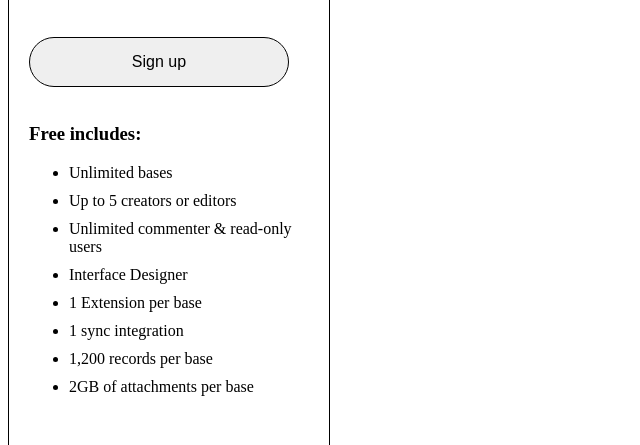
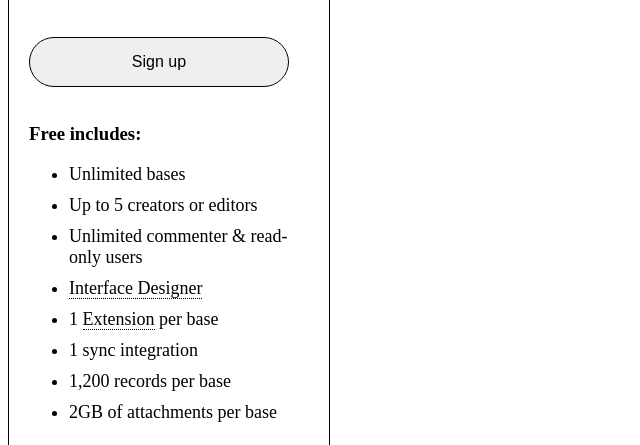
Before and after one commit to usiemeblessing/basic-html-card, a plain HTML site: page index.html in a window 1280 px wide. Shown: the part 338-783 px from the top of the page, without its empty margins (0-640 px from the left). Drawn offline with Linux system fonts and the light colour scheme.

Commit message:
modified index.html

```diff
--- a/index.html
+++ b/index.html
@@ -29,6 +29,11 @@
 
     ul li {
       margin-bottom: 10px;
+      font-size: 18px;
+    }
+
+    .interface {
+      border-bottom: 1px dotted black;
     }
   </style>
 
@@ -53,8 +58,8 @@
         <li>Unlimited bases</li>
         <li>Up to 5 creators or editors</li>
         <li>Unlimited commenter & read-only users</li>
-        <li>Interface Designer</li>
-        <li>1 Extension per base</li>
+        <li><span class="interface">Interface Designer</span></li>
+        <li>1 <span class="interface">Extension</span> per base</li>
         <li>1 sync integration</li>
         <li>1,200 records per base</li>
         <li>2GB of attachments per base</li>
```
